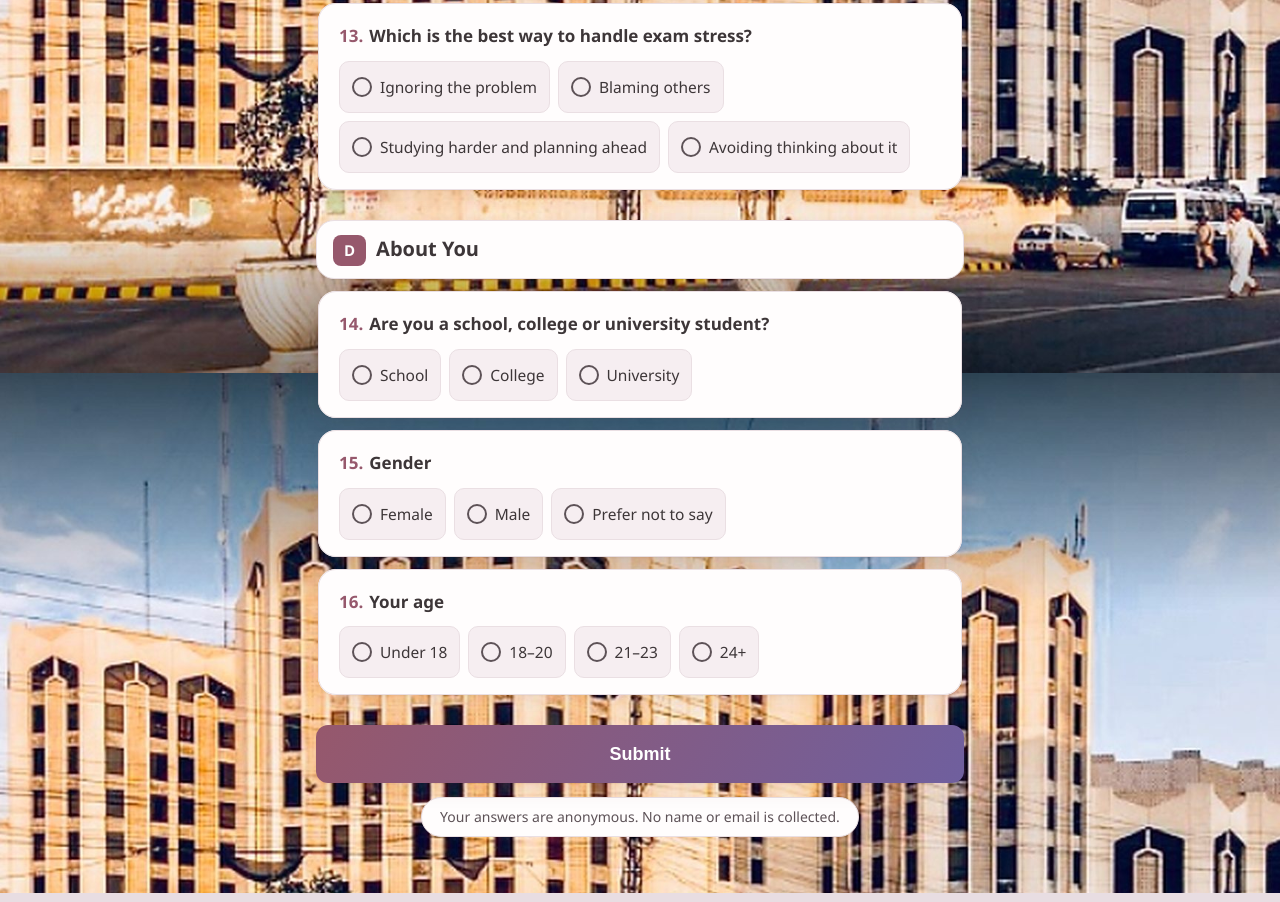
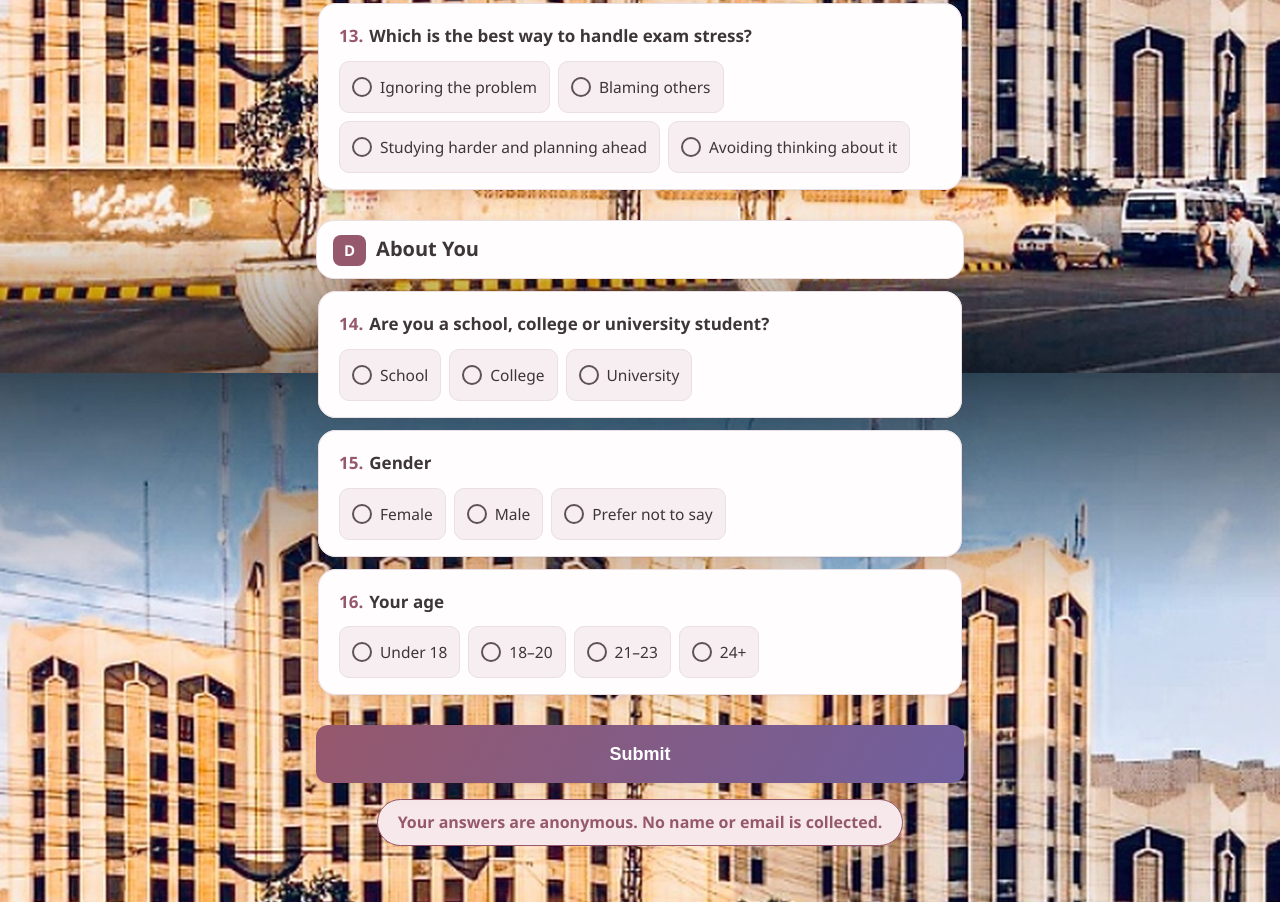
Before and after one commit to Saghar-Siddique/psychology-survey, a plain HTML site: page index.html in a window 1280 px wide. Shown: the part 2827-3729 px from the top of the page. Drawn offline with Linux system fonts and the light colour scheme.

Commit message:
Make anonymous fine print prominent (bold accent pill)

```diff
--- a/index.html
+++ b/index.html
@@ -242,7 +242,7 @@
     background:transparent; color:var(--danger);
     font-size:16px; font-weight:700; cursor:pointer;
   }
-  .fineprint{ display:table; margin:14px auto 0; background:var(--surface); border:1px solid var(--line); border-radius:999px; padding:8px 18px; text-align:center; color:var(--ink-soft); font-size:14px; }
+  .fineprint{ display:table; margin:16px auto 0; background:var(--accent-soft); border:1.5px solid var(--accent); border-radius:999px; padding:10px 20px; text-align:center; color:var(--accent); font-size:16px; font-weight:700; }
 
   /* Thank you */
   .thanks{
```
